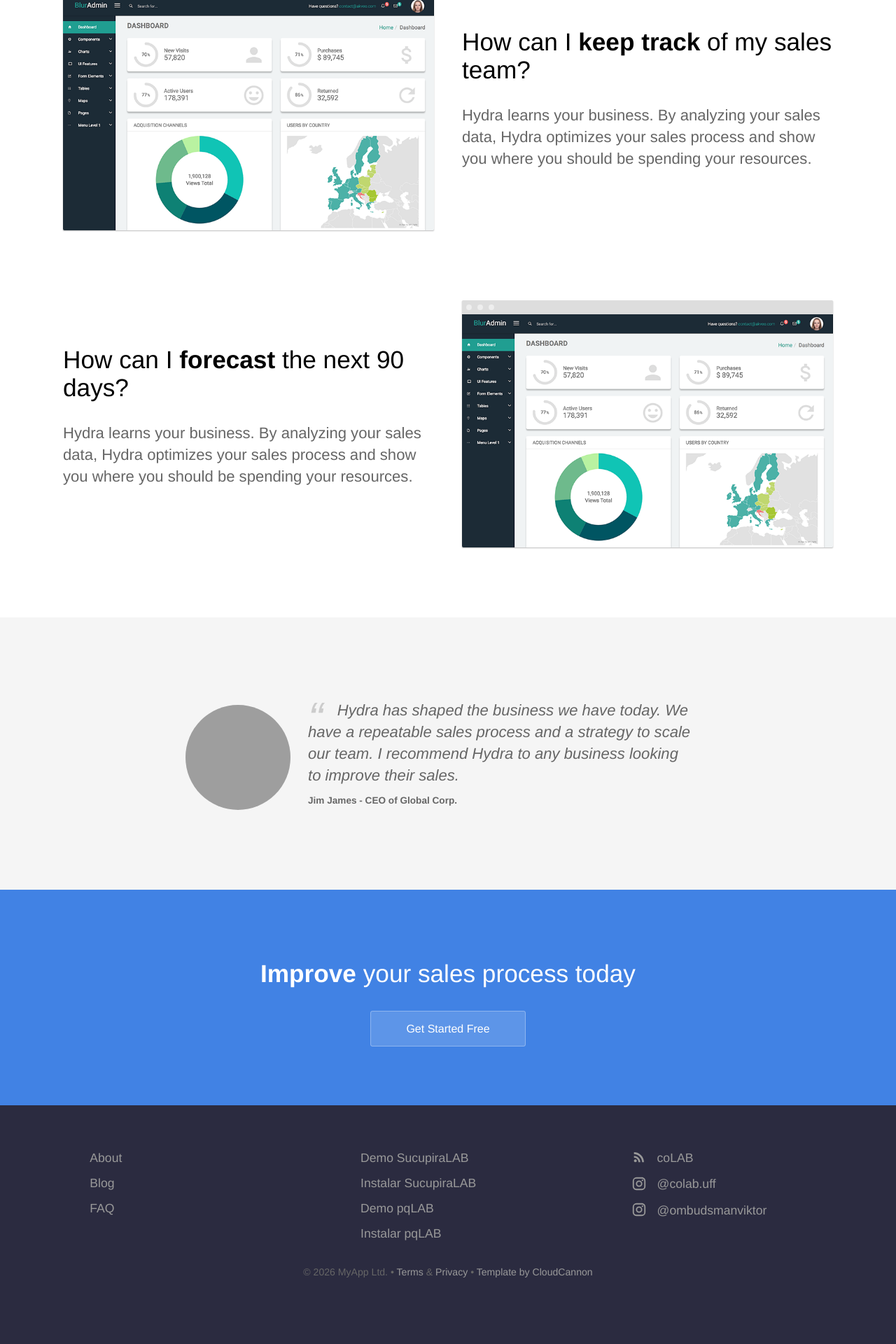
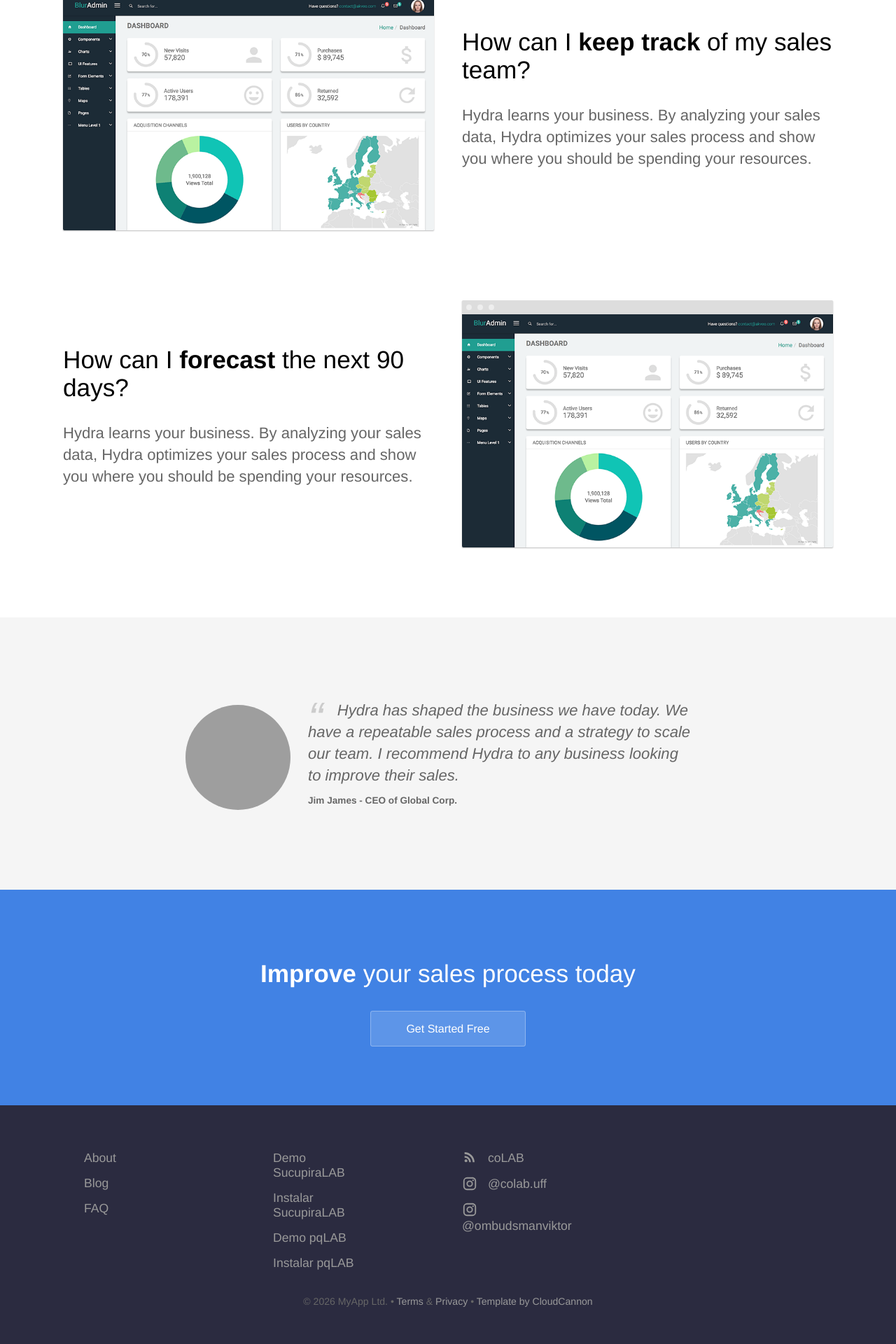
Before and after one commit to ombudsmanviktor/lab, a Jekyll site: the page built from index.html, in a window 1280 px wide. Shown: the part 1516-3436 px from the top of the page at 70% size. Built offline with Jekyll 4.4.1, drawn with Linux system fonts in a browser that asks for light colours; before the commit the page ends 3394 px from its top, so only the background shows below that; grey boxes are pictures that could not be loaded.

Commit message:
Update footer.scss

```diff
--- a/_sass/footer.scss
+++ b/_sass/footer.scss
@@ -2,6 +2,7 @@
 	width: 100%;
 	margin: 10px;
 	padding: 0;
+	max-width: 250px !important;
 
 	@media #{$tablet} {
 		-webkit-flex: 1 0 180px;
@@ -11,7 +12,6 @@
 	li {
 		list-style: none;
 		margin: 15px auto;
-		max-width: 250px !important;
 
 		@media #{$tablet} {
 			max-width: 150px;
```
